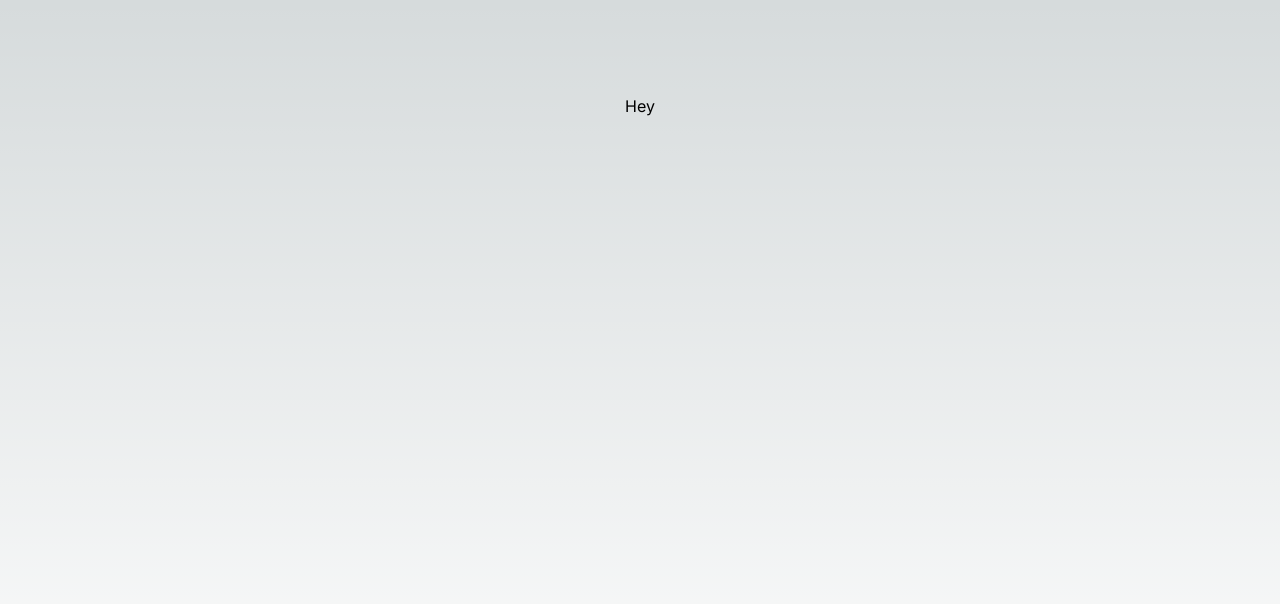
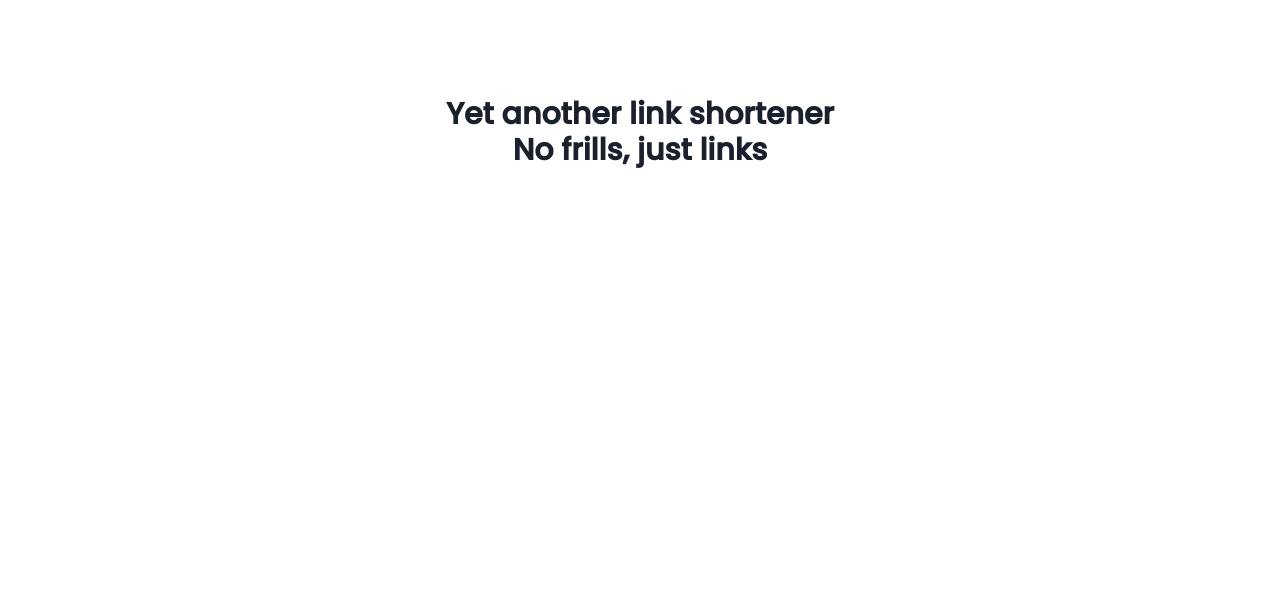
Before and after one commit to Kenwanjohi/yalsh_web, a Next.js app: page / in a window 1280 px wide. Shown: the top 604 px of the page. Built offline with nearby package versions, Linux system fonts and the light colour scheme.

Commit message:
Configure chakra

```diff
--- /dev/null
+++ b/src/lib/fonts.ts
@@ -0,0 +1,16 @@
+import { Space_Mono, Poppins } from "next/font/google";
+
+const mono = Space_Mono({
+  weight: "400",
+  subsets: ["latin"],
+});
+
+const poppins = Poppins({
+  weight: "500",
+  subsets: ["latin"],
+});
+
+export const fonts = {
+  mono,
+  poppins
+};
--- a/src/pages/_app.tsx
+++ b/src/pages/_app.tsx
@@ -1,6 +1,11 @@
 import "@/styles/globals.css";
 import type { AppProps } from "next/app";
-
+import { ChakraProvider } from "@chakra-ui/react";
+import { theme } from "@/theme";
 export default function App({ Component, pageProps }: AppProps) {
-  return <Component {...pageProps} />;
+  return (
+    <ChakraProvider theme={theme}>
+      <Component {...pageProps} />
+    </ChakraProvider>
+  );
 }
--- a/src/pages/index.tsx
+++ b/src/pages/index.tsx
@@ -1,9 +1,6 @@
 import Head from "next/head";
-import Image from "next/image";
-import { Inter } from "next/font/google";
 import styles from "@/styles/Home.module.css";
-
-const inter = Inter({ subsets: ["latin"] });
+import { Heading } from "@chakra-ui/react";
 
 export default function Home() {
   return (
@@ -14,7 +11,11 @@ export default function Home() {
         <meta name="viewport" content="width=device-width, initial-scale=1" />
         <link rel="icon" href="/favicon.ico" />
       </Head>
-      <main className={`${styles.main} ${inter.className}`}>Hey</main>
+      <main className={`${styles.main}`}>
+        <Heading as="h1" size='lg' textAlign={'center'}>
+          Yet another link shortener <br /> No frills, just links
+        </Heading>
+      </main>
     </>
   );
 }
--- /dev/null
+++ b/src/theme.ts
@@ -0,0 +1,9 @@
+/* theme.ts */
+import { extendTheme } from "@chakra-ui/react";
+import { fonts } from "./lib/fonts";
+export const theme = extendTheme({
+  fonts: {
+    heading: fonts.poppins.style.fontFamily,
+    body: fonts.mono.style.fontFamily,
+  },
+});
```
Also changed, not shown: package.json (+9 -4 lines), 1 other file (tests, documents, lock files or other folders).
